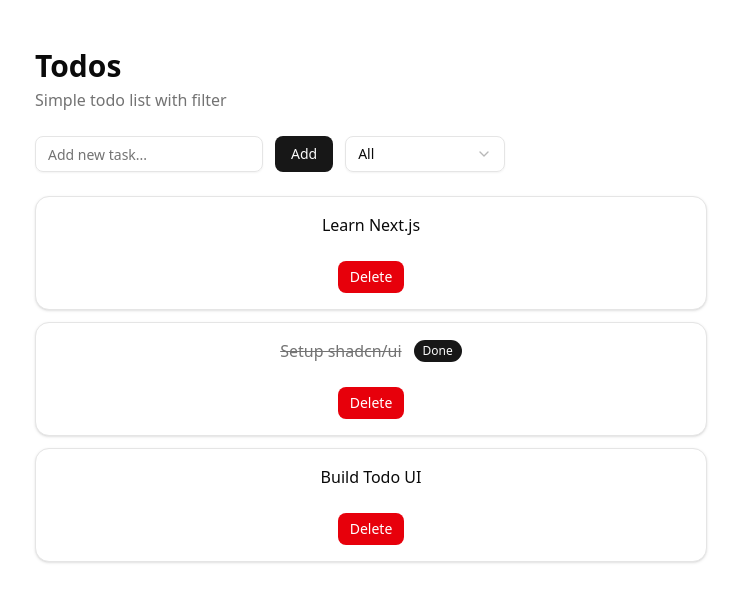
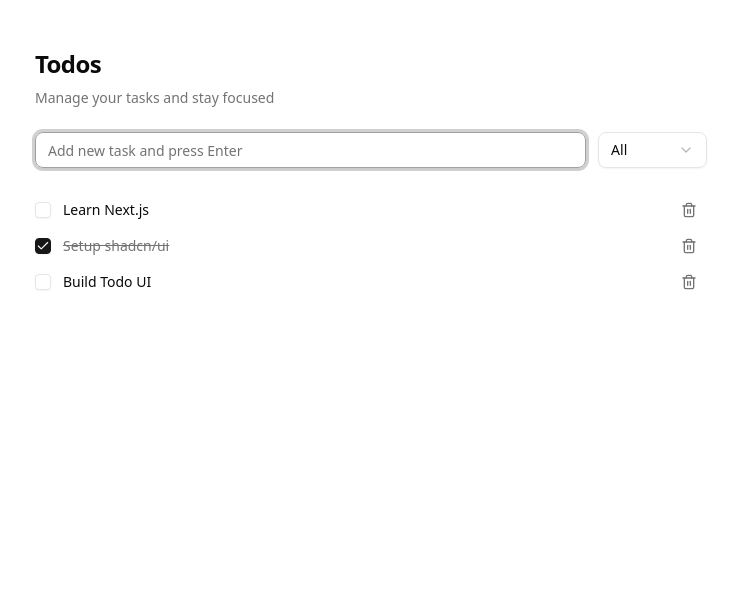
Before and after one commit to reskiabs/frontend-typescript-test, a Next.js app: page / in a window 1280 px wide. Shown: the top 602 px of the page, without its empty margins (269-1007 px from the left). Built offline with nearby package versions, Linux system fonts and the light colour scheme.

Commit message:
style: updated UI/UX for todos feature

```diff
--- a/app/page.tsx
+++ b/app/page.tsx
@@ -1,13 +1,15 @@
+import { TodoFilter } from "@/components/todos/TodoFilter";
 import { TodoInput } from "@/components/todos/TodoInput";
-import { TodoFilter } from "@/components/todos/TodoFilter";
 import { TodoList } from "@/components/todos/TodoList";
 
 export default function HomePage() {
   return (
-    <main className="container mx-auto max-w-2xl py-12 space-y-6">
-      <div className="space-y-1">
-        <h1 className="text-3xl font-bold">Todos</h1>
-        <p className="text-muted-foreground">Simple todo list with filter</p>
+    <main className="container mx-auto max-w-2xl py-12 space-y-6 px-8 md:px-0">
+      <div className="space-y-2">
+        <h1 className="text-2xl font-semibold tracking-tight">Todos</h1>
+        <p className="text-sm text-muted-foreground">
+          Manage your tasks and stay focused
+        </p>
       </div>
 
       <div className="flex gap-3">
--- a/components/todos/TodoEmpty.tsx
+++ b/components/todos/TodoEmpty.tsx
@@ -1,40 +1,26 @@
-import { Button } from "@/components/ui/button";
 import {
   Empty,
-  EmptyContent,
   EmptyDescription,
   EmptyHeader,
   EmptyMedia,
   EmptyTitle,
 } from "@/components/ui/empty";
-import { ArrowUpRightIcon, Folder } from "lucide-react";
+import { Folder } from "lucide-react";
 
 export function TodoEmpty() {
   return (
     <Empty>
-      <EmptyHeader>
+      <EmptyHeader className="space-y-3">
         <EmptyMedia variant="icon">
-          <Folder />
+          <Folder className="h-5 w-5 text-muted-foreground" />
         </EmptyMedia>
-        <EmptyTitle>No Todo Yet</EmptyTitle>
-        <EmptyDescription>
-          You don&apos;t have any todo yet. Create one now.
+
+        <EmptyTitle className="text-sm font-medium">No todos yet</EmptyTitle>
+
+        <EmptyDescription className="text-sm text-muted-foreground">
+          Add your first task by typing above and pressing Enter.
         </EmptyDescription>
       </EmptyHeader>
-      <EmptyContent className="flex-row justify-center gap-2">
-        <Button>Create Project</Button>
-        <Button variant="outline">Import Project</Button>
-      </EmptyContent>
-      <Button
-        variant="link"
-        asChild
-        className="text-muted-foreground"
-        size="sm"
-      >
-        <a href="#">
-          Learn More <ArrowUpRightIcon />
-        </a>
-      </Button>
     </Empty>
   );
 }
--- a/components/todos/TodoFilter.tsx
+++ b/components/todos/TodoFilter.tsx
@@ -18,7 +18,7 @@ export function TodoFilter() {
       value={filter}
       onValueChange={(value) => setFilter(value as FilterType)}
     >
-      <SelectTrigger className="w-40">
+      <SelectTrigger className="w-32">
         <SelectValue placeholder="Filter" />
       </SelectTrigger>
       <SelectContent>
--- a/components/todos/TodoInput.tsx
+++ b/components/todos/TodoInput.tsx
@@ -1,28 +1,28 @@
 "use client";
 
-import { useState } from "react";
 import { Input } from "@/components/ui/input";
-import { Button } from "@/components/ui/button";
 import { useTodos } from "@/hooks/useTodos";
+import { KeyboardEvent, useState } from "react";
 
 export function TodoInput() {
   const [value, setValue] = useState("");
   const { addTodo } = useTodos();
 
-  const handleAdd = () => {
+  const handleKeyDown = (e: KeyboardEvent<HTMLInputElement>) => {
+    if (e.key !== "Enter") return;
     if (!value.trim()) return;
-    addTodo(value);
+
+    addTodo(value.trim());
     setValue("");
   };
 
   return (
-    <div className="flex gap-3">
-      <Input
-        placeholder="Add new task..."
-        value={value}
-        onChange={(e) => setValue(e.target.value)}
-      />
-      <Button onClick={handleAdd}>Add</Button>
-    </div>
+    <Input
+      placeholder="Add new task and press Enter"
+      value={value}
+      onChange={(e) => setValue(e.target.value)}
+      onKeyDown={handleKeyDown}
+      autoFocus
+    />
   );
 }
--- a/components/todos/TodoItem.tsx
+++ b/components/todos/TodoItem.tsx
@@ -1,10 +1,11 @@
 "use client";
 
-import { Card } from "@/components/ui/card";
 import { Button } from "@/components/ui/button";
-import { Badge } from "@/components/ui/badge";
+import { Checkbox } from "@/components/ui/checkbox";
+import { Trash2 } from "lucide-react";
+
+import { useTodos } from "@/hooks/useTodos";
 import type { Todo } from "@/types/todo";
-import { useTodos } from "@/hooks/useTodos";
 
 interface TodoItemProps {
   todo: Todo;
@@ -14,26 +15,32 @@ export function TodoItem({ todo }: TodoItemProps) {
   const { toggleTodo, deleteTodo } = useTodos();
 
   return (
-    <Card className="flex items-center justify-between p-4">
-      <div
-        className="flex items-center gap-3 cursor-pointer"
-        onClick={() => toggleTodo(todo.id)}
-      >
+    <div className="flex items-center justify-between">
+      <div className="flex items-center gap-3">
+        <Checkbox
+          checked={todo.completed}
+          onCheckedChange={() => toggleTodo(todo.id)}
+        />
+
         <span
-          className={todo.completed ? "line-through text-muted-foreground" : ""}
+          className={`text-sm transition ${
+            todo.completed
+              ? "line-through text-muted-foreground"
+              : "text-foreground"
+          }`}
         >
           {todo.title}
         </span>
-        {todo.completed && <Badge>Done</Badge>}
       </div>
 
       <Button
-        variant="destructive"
-        size="sm"
+        variant="ghost"
+        size="icon"
         onClick={() => deleteTodo(todo.id)}
+        aria-label="Delete todo"
       >
-        Delete
+        <Trash2 className="h-4 w-4 text-muted-foreground hover:text-destructive" />
       </Button>
-    </Card>
+    </div>
   );
 }
--- a/components/todos/TodoList.tsx
+++ b/components/todos/TodoList.tsx
@@ -1,8 +1,8 @@
 "use client";
 
+import { useTodos } from "@/hooks/useTodos";
 import { TodoEmpty } from "./TodoEmpty";
 import { TodoItem } from "./TodoItem";
-import { useTodos } from "@/hooks/useTodos";
 
 export function TodoList() {
   const { todos } = useTodos();
@@ -12,7 +12,7 @@ export function TodoList() {
   }
 
   return (
-    <div className="space-y-3">
+    <div>
       {todos.map((todo) => (
         <TodoItem key={todo.id} todo={todo} />
       ))}
--- /dev/null
+++ b/components/ui/checkbox.tsx
@@ -0,0 +1,32 @@
+"use client"
+
+import * as React from "react"
+import * as CheckboxPrimitive from "@radix-ui/react-checkbox"
+import { CheckIcon } from "lucide-react"
+
+import { cn } from "@/lib/utils"
+
+function Checkbox({
+  className,
+  ...props
+}: React.ComponentProps<typeof CheckboxPrimitive.Root>) {
+  return (
+    <CheckboxPrimitive.Root
+      data-slot="checkbox"
+      className={cn(
+        "peer border-input dark:bg-input/30 data-[state=checked]:bg-primary data-[state=checked]:text-primary-foreground dark:data-[state=checked]:bg-primary data-[state=checked]:border-primary focus-visible:border-ring focus-visible:ring-ring/50 aria-invalid:ring-destructive/20 dark:aria-invalid:ring-destructive/40 aria-invalid:border-destructive size-4 shrink-0 rounded-[4px] border shadow-xs transition-shadow outline-none focus-visible:ring-[3px] disabled:cursor-not-allowed disabled:opacity-50",
+        className
+      )}
+      {...props}
+    >
+      <CheckboxPrimitive.Indicator
+        data-slot="checkbox-indicator"
+        className="grid place-content-center text-current transition-none"
+      >
+        <CheckIcon className="size-3.5" />
+      </CheckboxPrimitive.Indicator>
+    </CheckboxPrimitive.Root>
+  )
+}
+
+export { Checkbox }
--- a/package.json
+++ b/package.json
@@ -10,6 +10,7 @@
     "test": "vitest"
   },
   "dependencies": {
+    "@radix-ui/react-checkbox": "^1.3.3",
     "@radix-ui/react-select": "^2.2.6",
     "@radix-ui/react-slot": "^1.2.4",
     "@radix-ui/react-tabs": "^1.1.13",
--- a/store/todoSlice.ts
+++ b/store/todoSlice.ts
@@ -1,5 +1,5 @@
+import type { Todo, TodoFilter } from "@/types/todo";
 import { createSlice, PayloadAction } from "@reduxjs/toolkit";
-import type { Todo, TodoFilter } from "@/types/todo";
 
 interface TodoState {
   items: Todo[];
```
Also changed, not shown: 1 other file (tests, documents, lock files or other folders).
